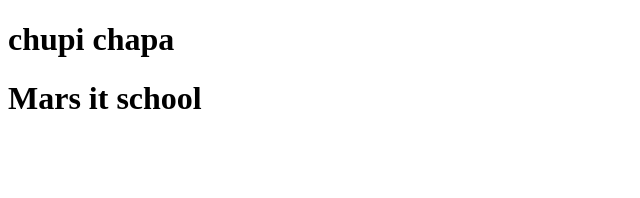
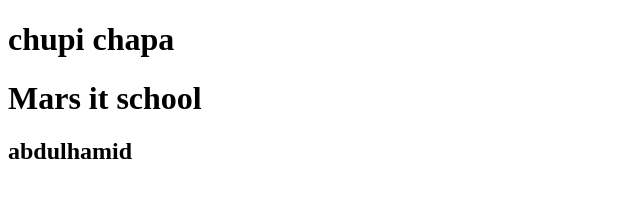
Before and after one commit to eeziioo/miami, a plain HTML site: page index.html in a window 1280 px wide. Shown: the whole page, without its empty margins (0-640 px from the left). Drawn offline with Linux system fonts and the light colour scheme.

Commit message:
first commit

```diff
--- a/index.html
+++ b/index.html
@@ -12,6 +12,8 @@
 
     <h1>Mars it school</h1>
 
+    <h2>abdulhamid</h2>
+
 
 </body>
 </html>
```
Also changed, not shown: 1 other file.
